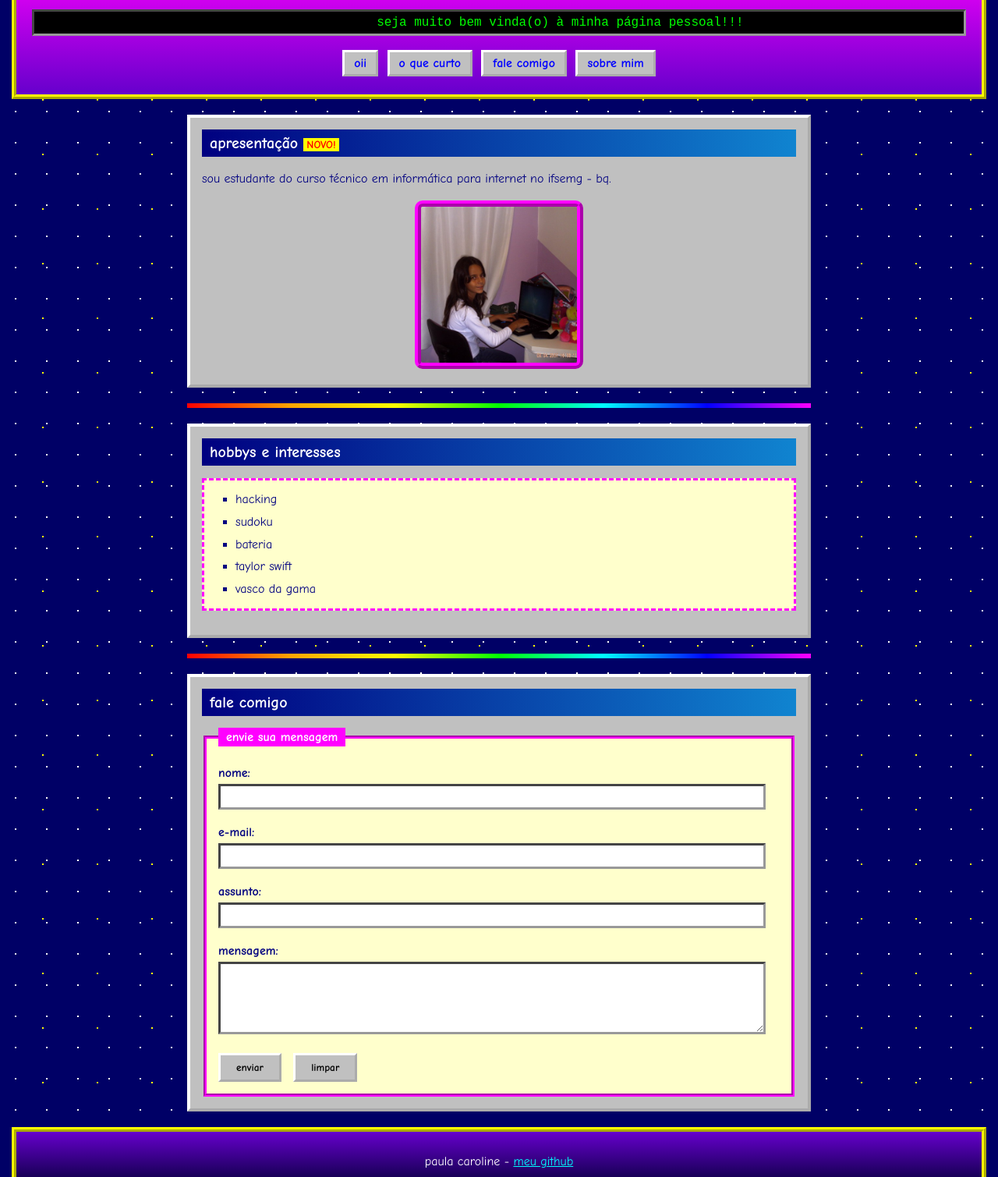
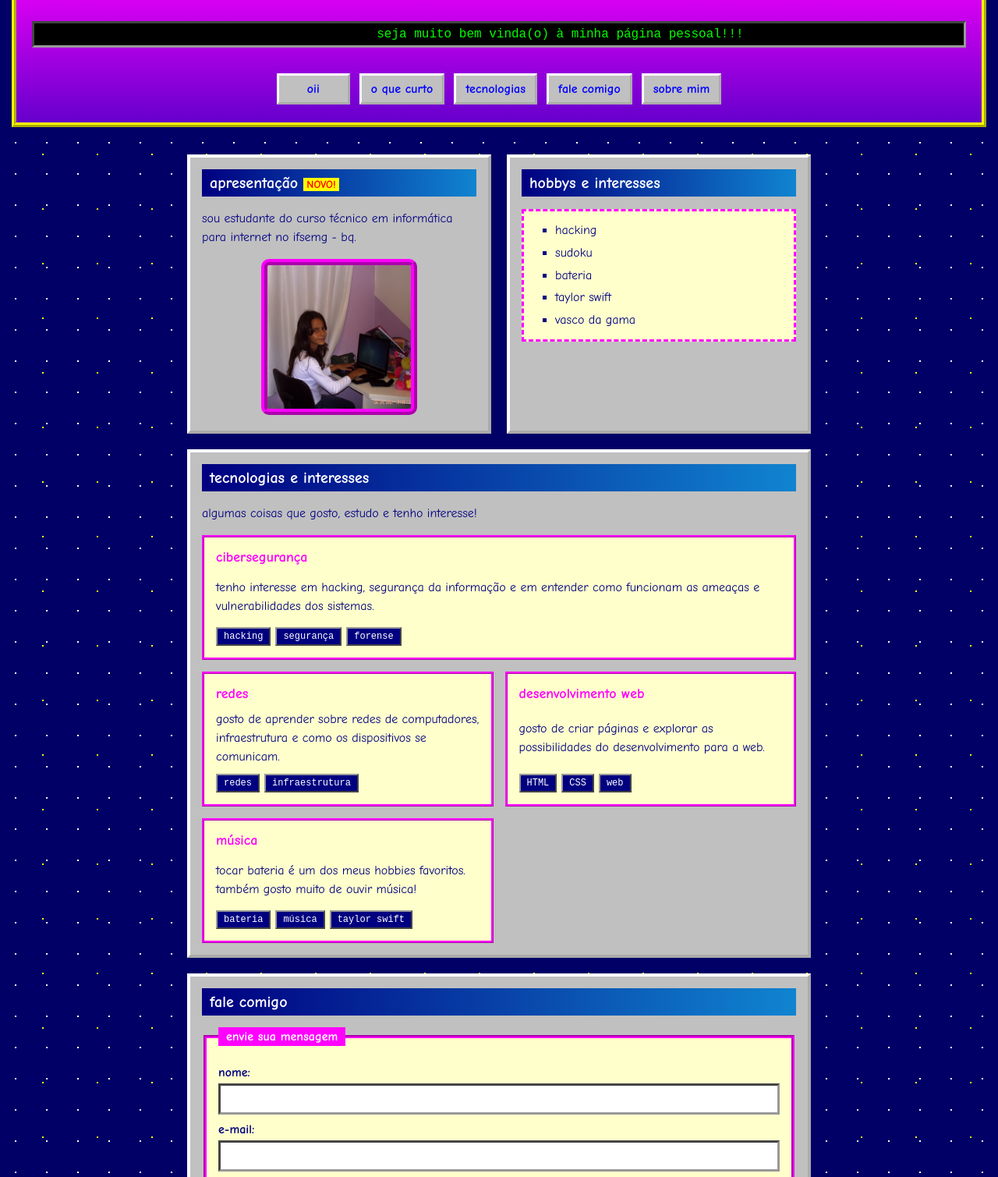
Before and after one commit to paulacarolinen/pagina_pessoal, a plain HTML site: page index.html in a window 1280 px wide. Shown: the part 77-1586 px from the top of the page at 78% size. Drawn offline with Linux system fonts and the light colour scheme.

Commit message:
responsive design update

```diff
--- a/index.html
+++ b/index.html
@@ -9,28 +9,32 @@
 <body>
     <header>
         <h1>★ olá, eu sou a paula caroline ★</h1>
+
         <div class="letreiro">
             <span>seja muito bem vinda(o) à minha página pessoal!!!</span>
         </div>
+
         <nav>
             <a href="#apresentacao">oii</a>
             <a href="#interesses">o que curto</a>
+            <a href="#tecnologias">tecnologias</a>
             <a href="#contato">fale comigo</a>
             <a href="sobre.html">sobre mim</a>
         </nav>
     </header>
 
     <main>
-        <section id="apresentacao">
+        <section id="apresentacao" class="coluna">
             <h2>apresentação <span class="pisca">NOVO!</span></h2>
+
             <p>sou estudante do curso técnico em informática para internet no ifsemg - bq.</p>
-            <img src="img/foto.jpg" alt="foto" class="foto">
+
+            <img src="img/foto.jpg" alt="Foto de Paula Caroline" class="foto">
         </section>
 
-        <hr>
+        <section id="interesses" class="coluna">
+            <h2>hobbys e interesses</h2>
 
-        <section id="interesses">
-            <h2>hobbys e interesses</h2>
             <ul class="lista-interesses">
                 <li>hacking</li>
                 <li>sudoku</li>
@@ -40,10 +44,60 @@
             </ul>
         </section>
 
-        <hr>
+        <section id="tecnologias">
+            <h2>tecnologias e interesses</h2>
+
+            <p>algumas coisas que gosto, estudo e tenho interesse!</p>
+
+            <div class="grid-cartoes">
+                <div class="cartao cartao-destaque">
+                    <h3>cibersegurança</h3>
+                    <p>tenho interesse em hacking, segurança da informação e em entender como funcionam as ameaças e vulnerabilidades dos sistemas.</p>
+
+                    <div class="tags">
+                        <span>hacking</span>
+                        <span>segurança</span>
+                        <span>forense</span>
+                    </div>
+                </div>
+
+                <div class="cartao">
+                    <h3>redes</h3>
+                    <p>gosto de aprender sobre redes de computadores, infraestrutura e como os dispositivos se comunicam.</p>
+
+                    <div class="tags">
+                        <span>redes</span>
+                        <span>infraestrutura</span>
+                    </div>
+                </div>
+
+                <div class="cartao">
+                    <h3>desenvolvimento web</h3>
+                    <p>gosto de criar páginas e explorar as possibilidades do desenvolvimento para a web.</p>
+
+                    <div class="tags">
+                        <span>HTML</span>
+                        <span>CSS</span>
+                        <span>web</span>
+                    </div>
+                </div>
+
+                <div class="cartao">
+                    <h3>música</h3>
+                    <p>tocar bateria é um dos meus hobbies favoritos. também gosto muito de ouvir música!</p>
+
+                    <div class="tags">
+                        <span>bateria</span>
+                        <span>música</span>
+                        <span>taylor swift</span>
+                    </div>
+                </div>
+            </div>
+        </section>
 
         <section id="contato">
             <h2>fale comigo</h2>
+
             <form action="#" method="post">
                 <fieldset>
                     <legend>envie sua mensagem</legend>
--- a/style.css
+++ b/style.css
@@ -1,7 +1,15 @@
+* {
+    box-sizing: border-box;
+}
+
 body {
     font-family: "Comic Sans MS", "Comic Sans", cursive;
     color: #000080;
     margin: 0;
+    min-height: 100vh;
+    display: grid;
+    grid-template-columns: 1fr;
+    grid-template-rows: auto 1fr auto;
     background-color: #000066;
     background-image: radial-gradient(#ffffff 1px, transparent 1px),
                       radial-gradient(#ffff00 1px, transparent 1px);
@@ -10,6 +18,9 @@ body {
 }
 
 header {
+    display: grid;
+    grid-template-columns: 1fr;
+    gap: 15px;
     background: linear-gradient(180deg, #ff00ff, #6600cc);
     border: 6px ridge #ffff00;
     margin: 15px;
@@ -18,7 +29,7 @@ header {
 }
 
 h1 {
-    font-size: 28px;
+    font-size: clamp(22px, 3vw, 28px);
     color: #ffff00;
     text-shadow: 3px 3px #000000;
     margin: 0 0 15px 0;
@@ -41,8 +52,20 @@ h1 {
 }
 
 @keyframes rolar {
-    from { transform: translateX(100%); }
-    to { transform: translateX(-100%); }
+    from {
+        transform: translateX(100%);
+    }
+
+    to {
+        transform: translateX(-100%);
+    }
+}
+
+nav {
+    display: grid;
+    grid-template-columns: repeat(auto-fit, minmax(100px, max-content));
+    justify-content: center;
+    gap: 6px;
 }
 
 nav a {
@@ -52,7 +75,7 @@ nav a {
     font-weight: bold;
     text-decoration: none;
     border: 3px outset #ffffff;
-    padding: 5px 12px;
+    padding: 8px 12px;
     margin: 3px;
 }
 
@@ -63,15 +86,25 @@ nav a:hover {
 }
 
 main {
-    width: 80%;
+    width: 90%;
     max-width: 800px;
     margin: 20px auto;
+    display: grid;
+    grid-template-columns: repeat(2, minmax(0, 1fr));
+    gap: 20px;
+    align-content: start;
 }
 
 section {
+    grid-column: 1 / -1;
+    min-width: 0;
     background-color: #c0c0c0;
     border: 4px outset #ffffff;
     padding: 15px;
+}
+
+section.coluna {
+    grid-column: auto;
 }
 
 h2 {
@@ -87,13 +120,6 @@ p {
     line-height: 1.5;
 }
 
-hr {
-    border: none;
-    height: 6px;
-    background: linear-gradient(90deg, red, orange, yellow, lime, cyan, blue, magenta);
-    margin: 20px 0;
-}
-
 .pisca {
     color: #ff0000;
     background-color: #ffff00;
@@ -103,7 +129,9 @@ hr {
 }
 
 @keyframes piscar {
-    to { visibility: hidden; }
+    to {
+        visibility: hidden;
+    }
 }
 
 .lista-interesses {
@@ -117,13 +145,65 @@ hr {
 .foto {
     display: block;
     margin: 15px auto 5px auto;
-    width: 200px;
-    height: 200px;
+    width: min(200px, 100%);
+    aspect-ratio: 1;
+    height: auto;
+    object-fit: cover;
     border: 8px ridge #ff00ff;
     border-radius: 10px;
 }
 
+.grid-cartoes {
+    display: grid;
+    grid-template-columns: repeat(2, minmax(0, 1fr));
+    gap: 15px;
+    margin-top: 15px;
+}
+
+.cartao {
+    min-width: 0;
+    min-height: 160px;
+    background-color: #ffffcc;
+    border: 3px ridge #ff00ff;
+    padding: 15px;
+    display: flex;
+    flex-direction: column;
+    justify-content: space-between;
+    align-items: flex-start;
+    gap: 10px;
+}
+
+.cartao h3 {
+    color: #ff00ff;
+    font-size: 18px;
+    margin: 0;
+}
+
+.cartao p {
+    margin: 0;
+}
+
+.cartao-destaque {
+    grid-column: span 2;
+}
+
+.tags {
+    display: flex;
+    flex-wrap: wrap;
+    gap: 6px;
+}
+
+.tags span {
+    background-color: #000080;
+    color: #ffffff;
+    border: 2px outset #999999;
+    padding: 3px 8px;
+    font-family: "Courier New", monospace;
+    font-size: 12px;
+}
+
 fieldset {
+    min-width: 0;
     background-color: #ffffcc;
     border: 4px groove #ff00ff;
     padding: 15px;
@@ -144,18 +224,25 @@ label {
 
 input,
 textarea {
-    width: 95%;
+    display: block;
+    width: 100%;
+    max-width: 100%;
     font-family: "Courier New", monospace;
-    padding: 6px;
+    font-size: 16px;
+    padding: 8px;
     margin: 5px 0 10px 0;
     border: 3px inset #999999;
     background-color: #ffffff;
 }
 
+textarea {
+    resize: vertical;
+}
+
 input:focus,
 textarea:focus {
     background-color: #ffffcc;
-    outline: none;
+    outline: 2px solid #000080;
 }
 
 button {
@@ -177,26 +264,15 @@ button:active {
 }
 
 footer {
+    display: grid;
+    grid-template-columns: 1fr;
+    justify-items: center;
     background: linear-gradient(180deg, #6600cc, #000033);
     color: #ffffff;
     border: 6px ridge #ffff00;
     margin: 15px;
     padding: 10px;
     text-align: center;
-}
-
-.contador {
-    display: inline-block;
-    background-color: #000000;
-    color: #ff0000;
-    font-family: "Courier New", monospace;
-    border: 3px inset #999999;
-    padding: 5px 10px;
-}
-
-.pequeno {
-    font-size: 12px;
-    color: #cccccc;
 }
 
 footer a {
@@ -207,3 +283,88 @@ footer a:hover {
     color: #ffff00;
     background-color: #ff0000;
 }
+
+@media (max-width: 900px) {
+    main {
+        width: 92%;
+        gap: 15px;
+    }
+
+    header {
+        padding: 18px;
+    }
+
+    nav {
+        grid-template-columns: repeat(auto-fit, minmax(110px, 1fr));
+    }
+
+    .grid-cartoes {
+        gap: 12px;
+    }
+}
+
+@media (max-width: 600px) {
+    header {
+        margin: 10px;
+        padding: 15px;
+    }
+
+    h1 {
+        font-size: 23px;
+    }
+
+    .letreiro {
+        font-size: 13px;
+    }
+
+    nav {
+        grid-template-columns: 1fr;
+        gap: 5px;
+    }
+
+    nav a {
+        margin: 2px 0;
+    }
+
+    main {
+        width: 95%;
+        grid-template-columns: 1fr;
+        gap: 15px;
+        margin: 15px auto;
+    }
+
+    section.coluna {
+        grid-column: 1 / -1;
+    }
+
+    .grid-cartoes {
+        grid-template-columns: 1fr;
+    }
+
+    .cartao-destaque {
+        grid-column: span 1;
+    }
+
+    .cartao {
+        min-height: 140px;
+    }
+
+    fieldset {
+        padding: 12px;
+    }
+
+    button {
+        margin-right: 5px;
+    }
+
+    footer {
+        margin: 10px;
+    }
+}
+
+@media (prefers-reduced-motion: reduce) {
+    .letreiro span,
+    .pisca {
+        animation: none;
+    }
+}
```
Also changed, not shown: sobre.html (+6 -4 lines).
